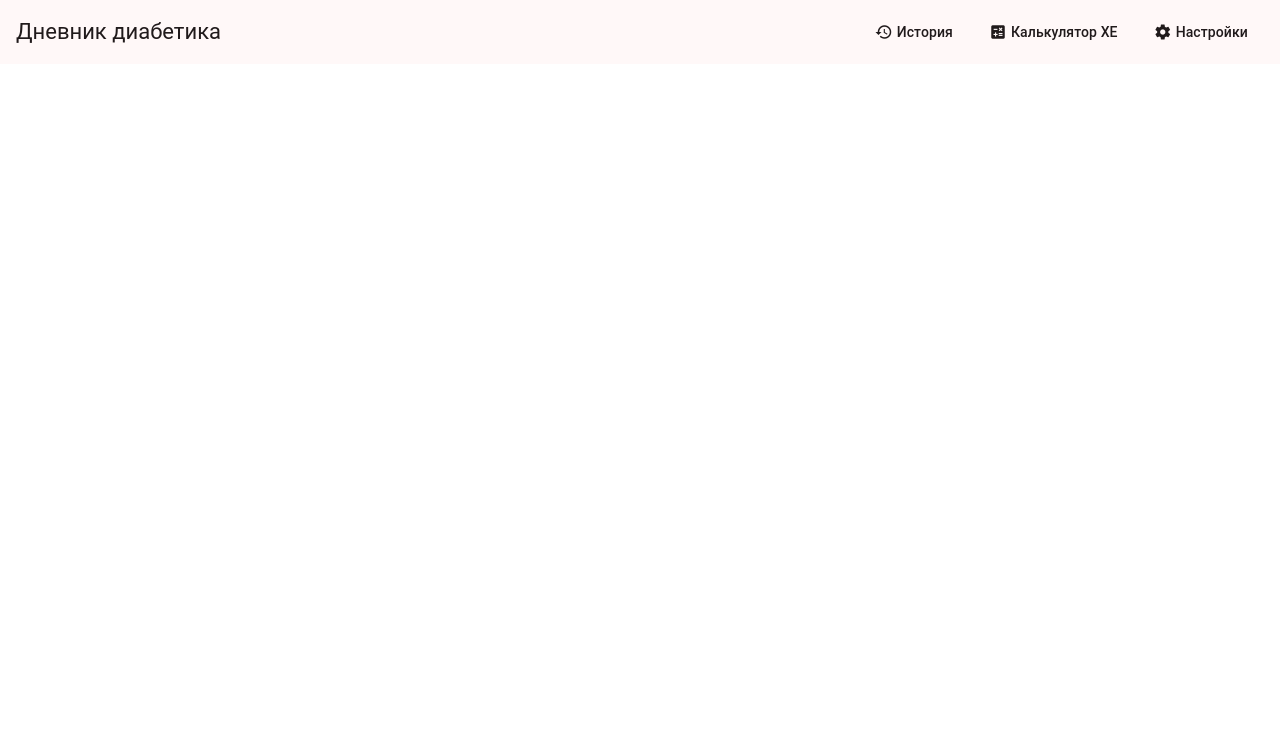
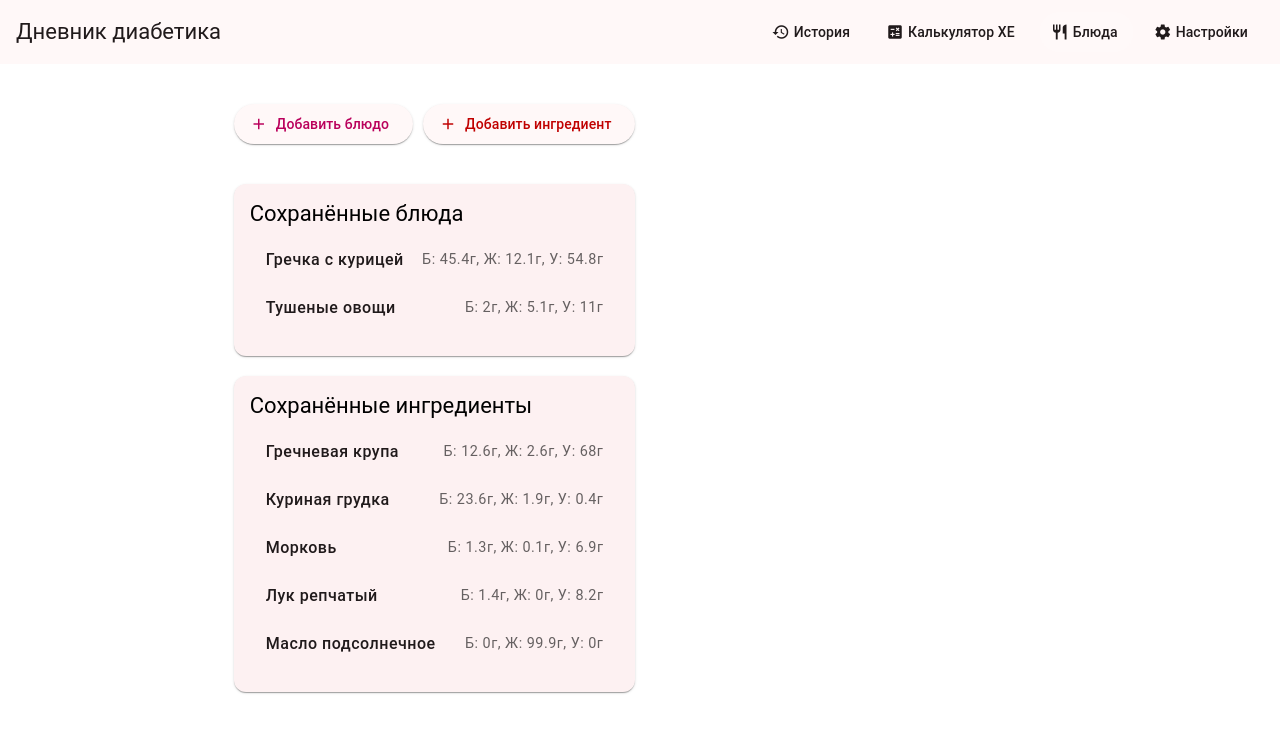
Before and after one commit to LifeForAuir/diabet-app, an Angular app: page /dishes in a window 1280 px wide. Before the commit this address led to /. Shown: the top 732 px of the page. Built offline with nearby package versions, Linux system fonts and the light colour scheme.

Commit message:
Страница с блюдами и ингридиентами

```diff
--- a/src/app/app-routing.module.ts
+++ b/src/app/app-routing.module.ts
@@ -3,12 +3,14 @@ import { RouterModule, Routes } from '@angular/router';
 import { UserSettingsComponent } from './components/user-settings/user-settings.component';
 import { HistoryComponent } from './components/history/history.component';
 import { BreadUnitCalculatorComponent } from './components/bread-unit-calculator/bread-unit-calculator.component';
+import { DishesComponent } from './components/dishes/dishes.component';
 
 export const routes: Routes = [
   { path: '', redirectTo: '/history', pathMatch: 'full' },
   { path: 'settings', component: UserSettingsComponent },
   { path: 'history', component: HistoryComponent },
   { path: 'calculator', component: BreadUnitCalculatorComponent },
+  { path: 'dishes', component: DishesComponent },
 ];
 
 @NgModule({
--- a/src/app/app.component.html
+++ b/src/app/app.component.html
@@ -188,6 +188,10 @@
     <mat-icon>calculate</mat-icon>
     Калькулятор ХЕ
   </button>
+  <button mat-button routerLink="/dishes" routerLinkActive="active">
+    <mat-icon>restaurant</mat-icon>
+    Блюда
+  </button>
   <button mat-button routerLink="/settings" routerLinkActive="active">
     <mat-icon>settings</mat-icon>
     Настройки
--- a/src/app/components/dish-dialog/dish-dialog.component.html
+++ b/src/app/components/dish-dialog/dish-dialog.component.html
@@ -65,7 +65,7 @@
   <button mat-button (click)="onCancel()">Отмена</button>
   <button mat-raised-button color="primary"
           (click)="onSubmit()"
-          [disabled]="!dishForm.valid || !selectedIngredients.length">
+          [disabled]="!dishForm.valid">
     Сохранить
   </button>
 </mat-dialog-actions>
--- a/src/app/components/dish-dialog/dish-dialog.component.ts
+++ b/src/app/components/dish-dialog/dish-dialog.component.ts
@@ -64,7 +64,7 @@ export class DishDialogComponent {
   }
 
   onSubmit(): void {
-    if (this.dishForm.valid && this.selectedIngredients.length > 0) {
+    if (this.dishForm.valid) {
       const { name, proteins, fats, carbs } = this.dishForm.value;
 
       const newDish: Dish = {
--- /dev/null
+++ b/src/app/components/dishes/dishes.component.html
@@ -0,0 +1,52 @@
+<div class="dishes-container">
+  <div class="actions">
+    <button mat-raised-button color="primary" (click)="openDishDialog()">
+      <mat-icon>add</mat-icon>
+      Добавить блюдо
+    </button>
+    <button mat-raised-button color="accent" (click)="openIngredientDialog()">
+      <mat-icon>add</mat-icon>
+      Добавить ингредиент
+    </button>
+  </div>
+
+  <mat-card>
+    <mat-card-header>
+      <mat-card-title>Сохранённые блюда</mat-card-title>
+    </mat-card-header>
+    <mat-card-content>
+      <mat-list>
+        <mat-list-item *ngFor="let dish of dishes">
+          <div class="dish-row">
+            <span class="name">{{ dish.name }}</span>
+            <span class="details">
+              Б: {{ dish.totalProteins }}г,
+              Ж: {{ dish.totalFats }}г,
+              У: {{ dish.totalCarbohydrates }}г
+            </span>
+          </div>
+        </mat-list-item>
+      </mat-list>
+    </mat-card-content>
+  </mat-card>
+
+  <mat-card>
+    <mat-card-header>
+      <mat-card-title>Сохранённые ингредиенты</mat-card-title>
+    </mat-card-header>
+    <mat-card-content>
+      <mat-list>
+        <mat-list-item *ngFor="let ingredient of ingredients">
+          <div class="ingredient-row">
+            <span class="name">{{ ingredient.name }}</span>
+            <span class="details">
+              Б: {{ ingredient.proteins }}г,
+              Ж: {{ ingredient.fats }}г,
+              У: {{ ingredient.carbohydrates }}г
+            </span>
+          </div>
+        </mat-list-item>
+      </mat-list>
+    </mat-card-content>
+  </mat-card>
+</div>
--- /dev/null
+++ b/src/app/components/dishes/dishes.component.scss
@@ -0,0 +1,35 @@
+.dishes-container {
+  padding: 20px;
+  display: flex;
+  flex-direction: column;
+  gap: 20px;
+  max-width: 800px;
+  margin: 0 auto;
+}
+
+.actions {
+  margin-bottom: 20px;
+  display: flex;
+  gap: 10px;
+
+  @media (max-width: 600px) {
+    flex-direction: column;
+  }
+}
+
+.dish-row, .ingredient-row {
+  width: 100%;
+  display: flex;
+  justify-content: space-between;
+  align-items: center;
+  padding: 8px 0;
+
+  .name {
+    font-weight: 500;
+  }
+
+  .details {
+    color: rgba(0, 0, 0, 0.6);
+    font-size: 0.9em;
+  }
+}
--- /dev/null
+++ b/src/app/components/dishes/dishes.component.ts
@@ -0,0 +1,69 @@
+import { Component } from '@angular/core';
+import { CommonModule } from '@angular/common';
+import { MatButtonModule } from '@angular/material/button';
+import { MatIconModule } from '@angular/material/icon';
+import { MatDialog, MatDialogModule } from '@angular/material/dialog';
+import { MatCardModule } from '@angular/material/card';
+import { MatListModule } from '@angular/material/list';
+import { DishDialogComponent } from '../dish-dialog/dish-dialog.component';
+import { DiabetesService } from '../../services/diabetes.service';
+import { Dish, Ingredient } from '../../interfaces/user.interface';
+import { IngredientDialogComponent } from '../ingredient-dialog/ingredient-dialog.component';
+
+@Component({
+  selector: 'app-dishes',
+  templateUrl: './dishes.component.html',
+  styleUrls: ['./dishes.component.scss'],
+  standalone: true,
+  imports: [
+    CommonModule,
+    MatButtonModule,
+    MatIconModule,
+    MatDialogModule,
+    MatCardModule,
+    MatListModule
+  ]
+})
+export class DishesComponent {
+  dishes: Dish[] = [];
+  ingredients: Ingredient[] = [];
+
+  constructor(
+    private diabetesService: DiabetesService,
+    private dialog: MatDialog
+  ) {}
+
+  ngOnInit(): void {
+    this.loadData();
+  }
+
+  loadData(): void {
+    this.diabetesService.getSavedDishes().subscribe(dishes => {
+      this.dishes = dishes;
+    });
+
+    this.diabetesService.getSavedIngredients().subscribe(ingredients => {
+      this.ingredients = ingredients;
+    });
+  }
+
+  openDishDialog(): void {
+    const dialogRef = this.dialog.open(DishDialogComponent, {
+      data: { savedIngredients: this.ingredients }
+    });
+    dialogRef.afterClosed().subscribe(result => {
+      if (result) {
+        this.loadData();
+      }
+    });
+  }
+
+  openIngredientDialog(): void {
+    const dialogRef = this.dialog.open(IngredientDialogComponent);
+    dialogRef.afterClosed().subscribe(result => {
+      if (result) {
+        this.loadData();
+      }
+    });
+  }
+}
```
